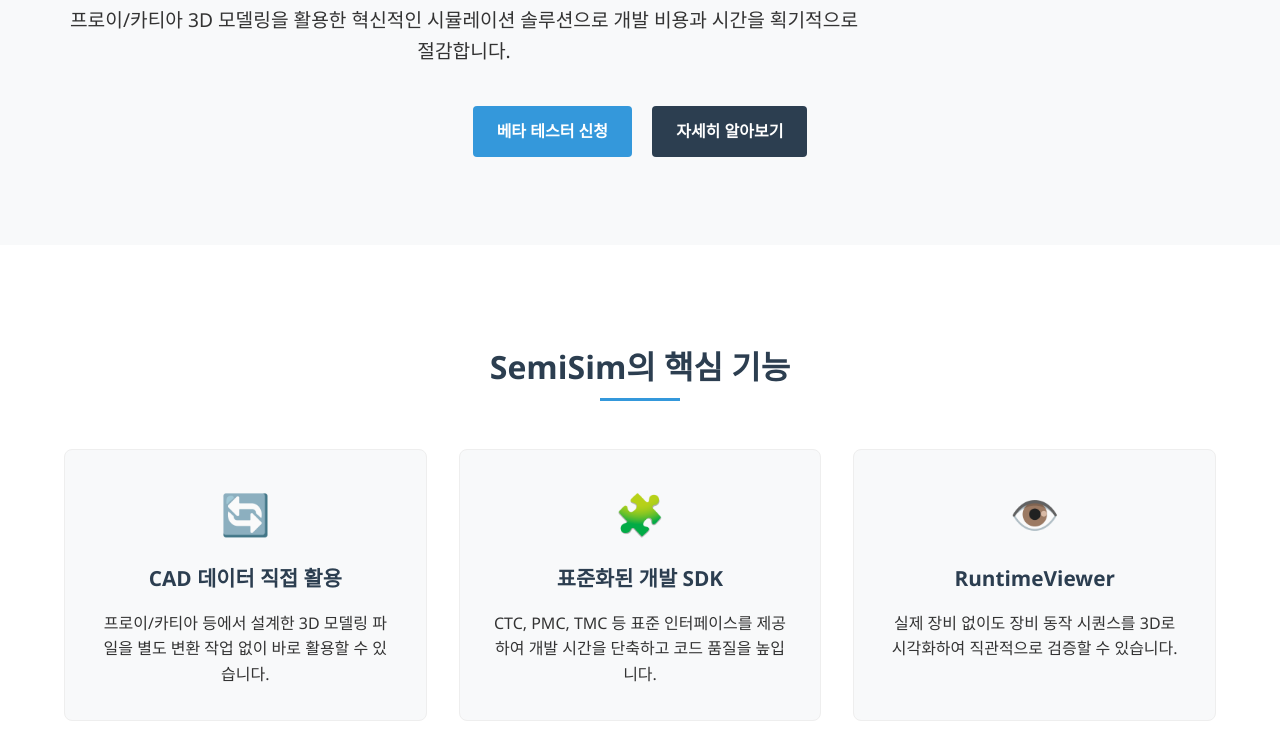
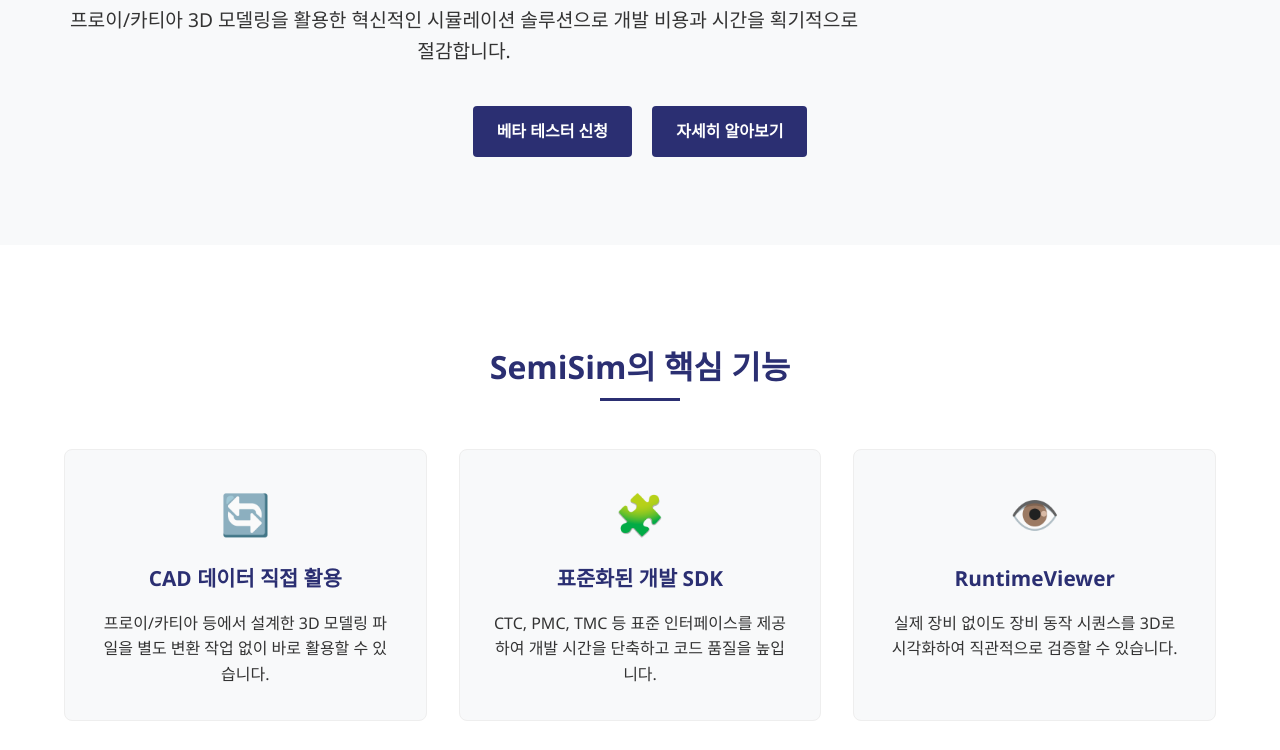
Before and after one commit to jade-na/profile, a website: page SemiSim Landing/semisim-landing-page.html in a window 1280 px wide. Shown: the part 360-1110 px from the top of the page. Drawn offline with Linux system fonts and the light colour scheme.

Commit message:
디자인 업데이트

```diff
--- a/SemiSim Landing/semisim-landing-page.html
+++ b/SemiSim Landing/semisim-landing-page.html
@@ -6,11 +6,11 @@
     <title>SemiSim - 반도체 제조장비 시뮬레이션 솔루션</title>
     <style>
         :root {
-            --primary: #3498db;
-            --secondary: #2c3e50;
-            --accent: #e74c3c;
+            --primary: #2b2f72;
+            --secondary: #2b2f72;
+            --accent: #2b2f72;
             --light: #ecf0f1;
-            --dark: #2c3e50;
+            --dark: #2b2f72;
             --success: #2ecc71;
         }
 
@@ -74,7 +74,7 @@
         }
 
         .btn:hover {
-            background-color: #2980b9;
+            background-color: #1f2354;
             transform: translateY(-3px);
             box-shadow: 0 4px 8px rgba(0,0,0,0.1);
         }
@@ -84,7 +84,7 @@
         }
 
         .btn-secondary:hover {
-            background-color: #1a252f;
+            background-color: #1f2354;
         }
 
         .features {
@@ -272,7 +272,7 @@
 
         .btn-cta:hover {
             background-color: #f8f9fa;
-            color: var(--secondary);
+            color: var(--primary);
         }
 
         .feedback-form {
```
Also changed, not shown: index.html (+1 -2 lines).
